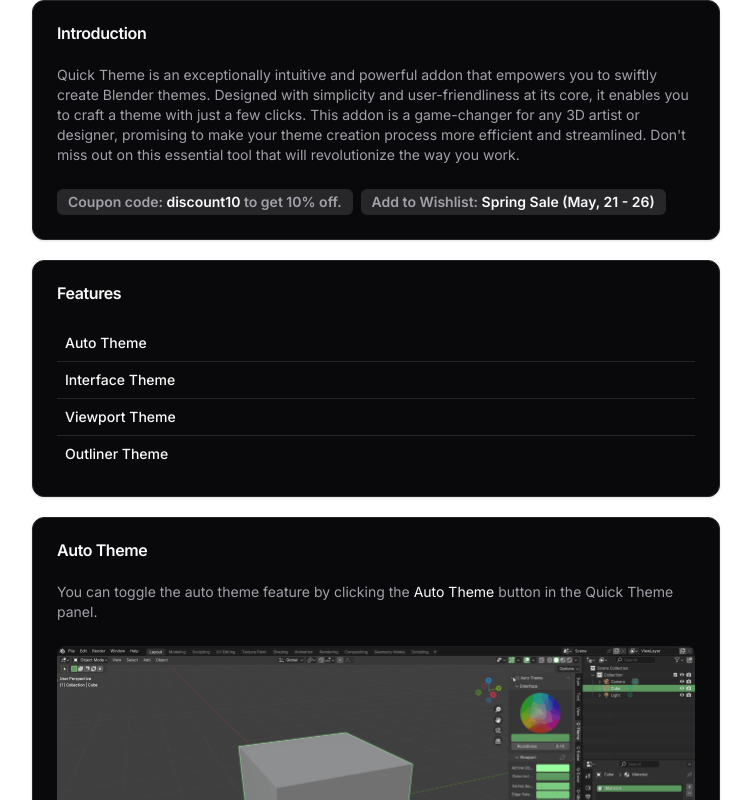
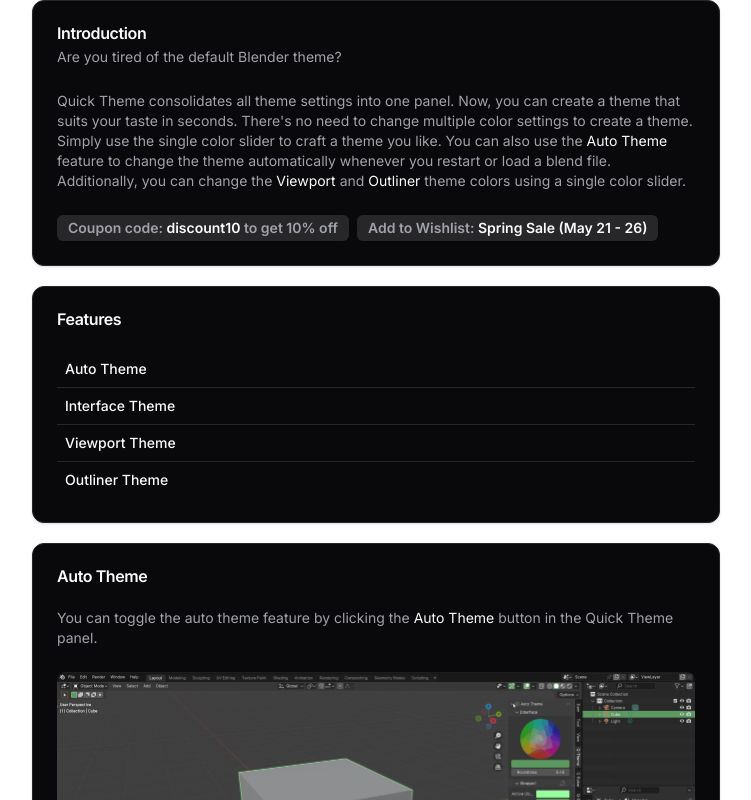
Before and after one commit to B3dHub/addons, a Next.js app: page /quick-theme in a window 1280 px wide. Shown: the top 800 px of the page, without its empty margins (264-1015 px from the left). Built offline with nearby package versions, Linux system fonts and the light colour scheme.

Commit message:
Fixed: typos and grammer

```diff
--- a/app/camera-preview/page.tsx
+++ b/app/camera-preview/page.tsx
@@ -41,14 +41,14 @@ export default function CameraPreviewPage() {
         </CardHeader>
         <CardContent>
           <CardDescription>
-            Camera Preview is an indispensable addon, offering simplicity and
-            power in one package. It enables you to preview your camera view
+            The Camera Preview addon is a must-have tool that combines
+            simplicity and power. It allows you to preview your camera view
             directly in the 3D viewport, eliminating the need to switch to
-            camera view mode. Its functionality mirrors that of the Unreal
-            Engine's camera preview, providing a familiar and intuitive
-            experience. This addon is a game-changer for any 3D artist,
-            promising to save time and turbocharge your workflow. Don't miss out
-            on this essential tool that will revolutionize the way you work.
+            camera view mode. This functionality is similar to the camera
+            preview in Unreal Engine, providing a familiar and intuitive
+            experience. This addon is a game-changer for any 3D artist as it
+            promises to save time and streamline your workflow. Don't miss out
+            on this essential tool that will transform the way you work.
           </CardDescription>
         </CardContent>
         <CardContent>
--- a/app/quick-interface/page.tsx
+++ b/app/quick-interface/page.tsx
@@ -40,9 +40,12 @@ export default function QuickInterfacePage() {
         </CardHeader>
         <CardContent>
           <CardDescription>
-            Quick Interface is a simple yet powerful addon that enables you to
-            manage work areas with ease. It's a must-have for any Blender user.
-            You can switch, duplicate, split, join, and swap area with hotkeys.
+            Quick Interface is a user-friendly addon that greatly simplifies the
+            management of workspace areas in Blender. It's an indispensable tool
+            for all Blender users. With Quick Interface, you can effortlessly
+            switch, split, duplicate, join, and swap areas using convenient
+            hotkeys. This addon enhances your workflow, making it more efficient
+            and saving you time and effort.
           </CardDescription>
         </CardContent>
         <CardContent className="flex gap-2 flex-col sm:flex-row">
@@ -53,7 +56,7 @@ export default function QuickInterfacePage() {
           </Badge>
           <Badge variant={"secondary"}>
             <CardDescription>
-              Add to Wishlist: <span>Spring Sale (May, 21 - 26)</span>
+              Add to Wishlist: <span>Spring Sale (May 21 - 26)</span>
             </CardDescription>
           </Badge>
         </CardContent>
--- a/app/quick-theme/page.tsx
+++ b/app/quick-theme/page.tsx
@@ -38,16 +38,20 @@ export default function QuickThemePage() {
       <Card>
         <CardHeader>
           <CardTitle>Introduction</CardTitle>
+          <CardDescription>
+            Are you tired of the default Blender theme?
+          </CardDescription>
         </CardHeader>
         <CardContent>
           <CardDescription>
-            Quick Theme is an exceptionally intuitive and powerful addon that
-            empowers you to swiftly create Blender themes. Designed with
-            simplicity and user-friendliness at its core, it enables you to
-            craft a theme with just a few clicks. This addon is a game-changer
-            for any 3D artist or designer, promising to make your theme creation
-            process more efficient and streamlined. Don't miss out on this
-            essential tool that will revolutionize the way you work.
+            Quick Theme consolidates all theme settings into one panel. Now, you
+            can create a theme that suits your taste in seconds. There's no need
+            to change multiple color settings to create a theme. Simply use the
+            single color slider to craft a theme you like. You can also use the{" "}
+            <span>Auto Theme</span> feature to change the theme automatically
+            whenever you restart or load a blend file. Additionally, you can
+            change the <span>Viewport</span> and <span>Outliner</span> theme
+            colors using a single color slider.
           </CardDescription>
         </CardContent>
         <CardContent>
--- a/components/coupon.tsx
+++ b/components/coupon.tsx
@@ -7,12 +7,12 @@ export default function Coupon() {
     <div className="flex gap-2 flex-col sm:flex-row">
       <Badge variant={"secondary"}>
         <CardDescription>
-          Coupon code: <span>discount10</span> to get 10% off.
+          Coupon code: <span>discount10</span> to get 10% off
         </CardDescription>
       </Badge>
       <Badge variant={"secondary"}>
         <CardDescription>
-          Add to Wishlist: <span>Spring Sale (May, 21 - 26)</span>
+          Add to Wishlist: <span>Spring Sale (May 21 - 26)</span>
         </CardDescription>
       </Badge>
     </div>
```
